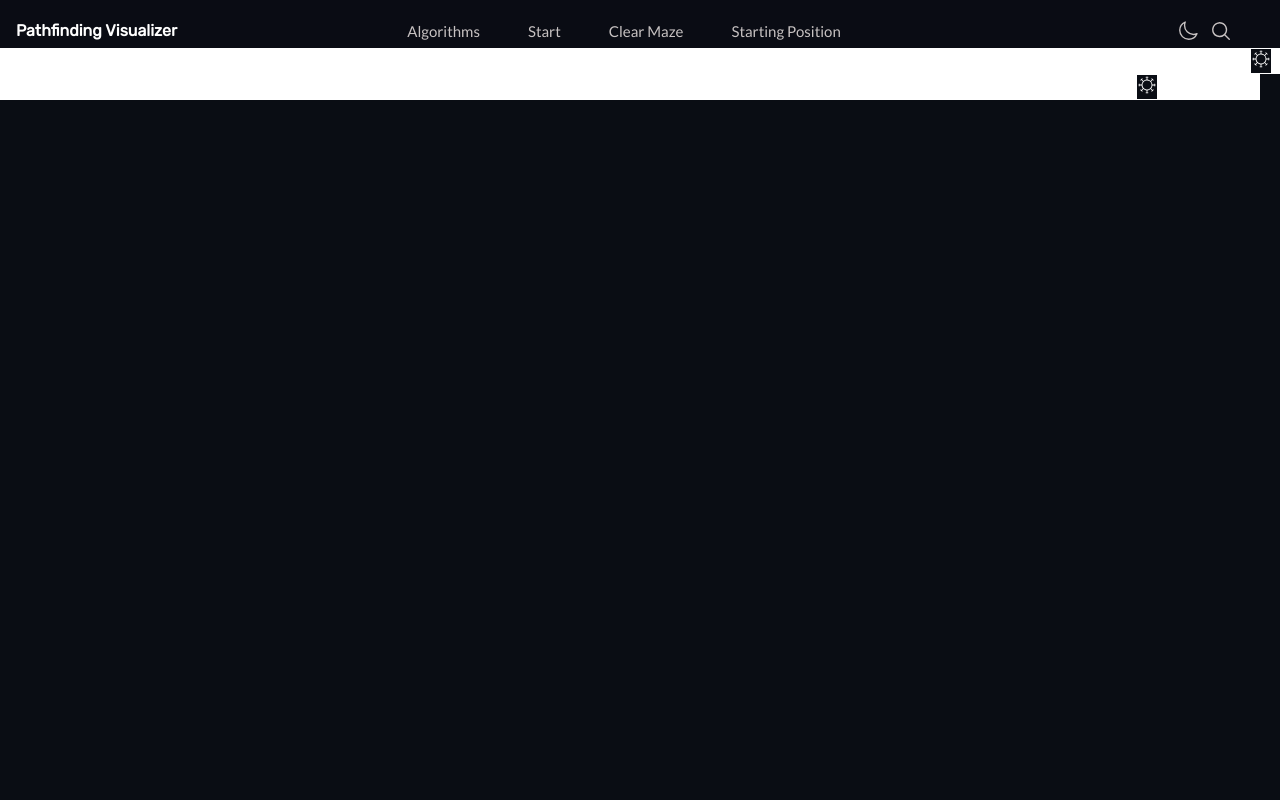
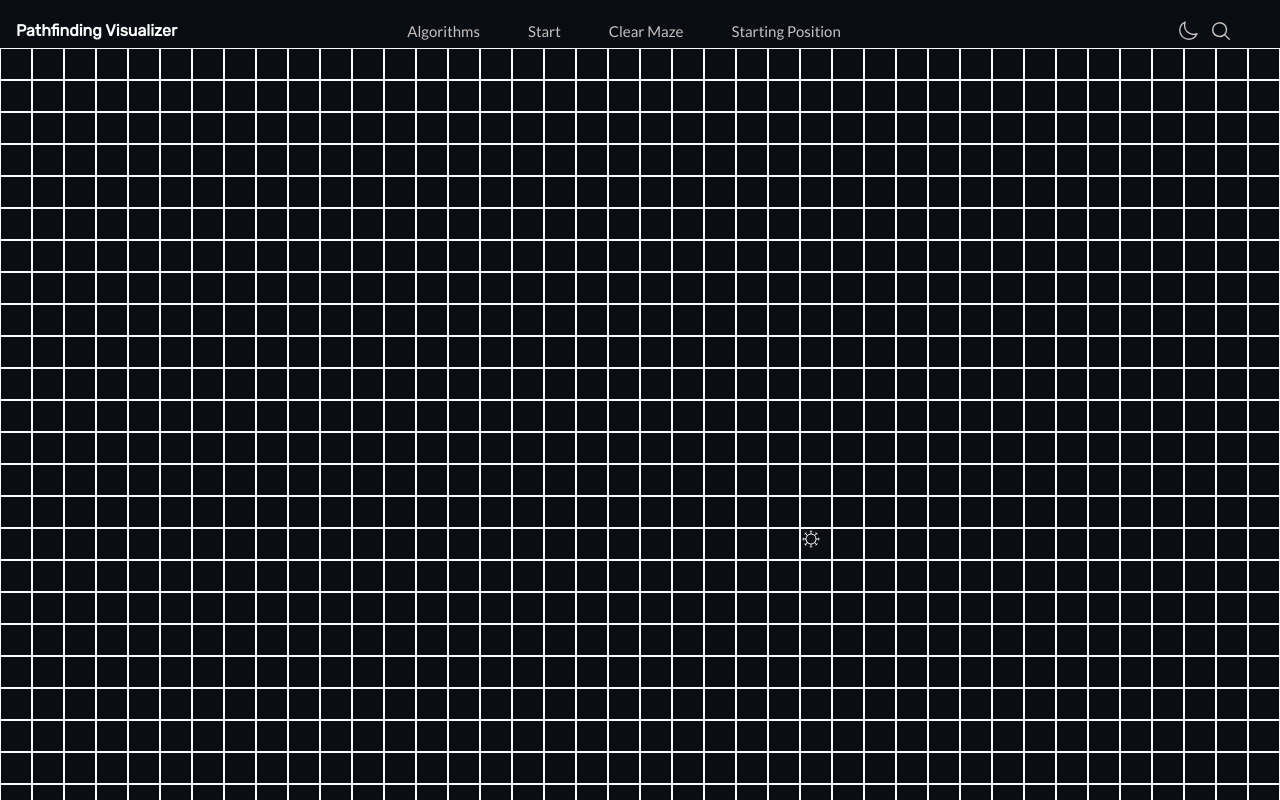
Before and after one commit to jacksonfernando/pathfinding-visualizer, a Next.js app: page / in a window 1280 px wide. Shown: the top 800 px of the page. Built offline with nearby package versions, Linux system fonts and the light colour scheme.

Commit message:
add min width and min height to grid container

```diff
--- a/src/components/grid/grid.module.css
+++ b/src/components/grid/grid.module.css
@@ -5,4 +5,6 @@
 }
 .cell{
     border: 1px solid white;
+    min-height: 2rem;
+    min-width: 2rem;
 }
```
